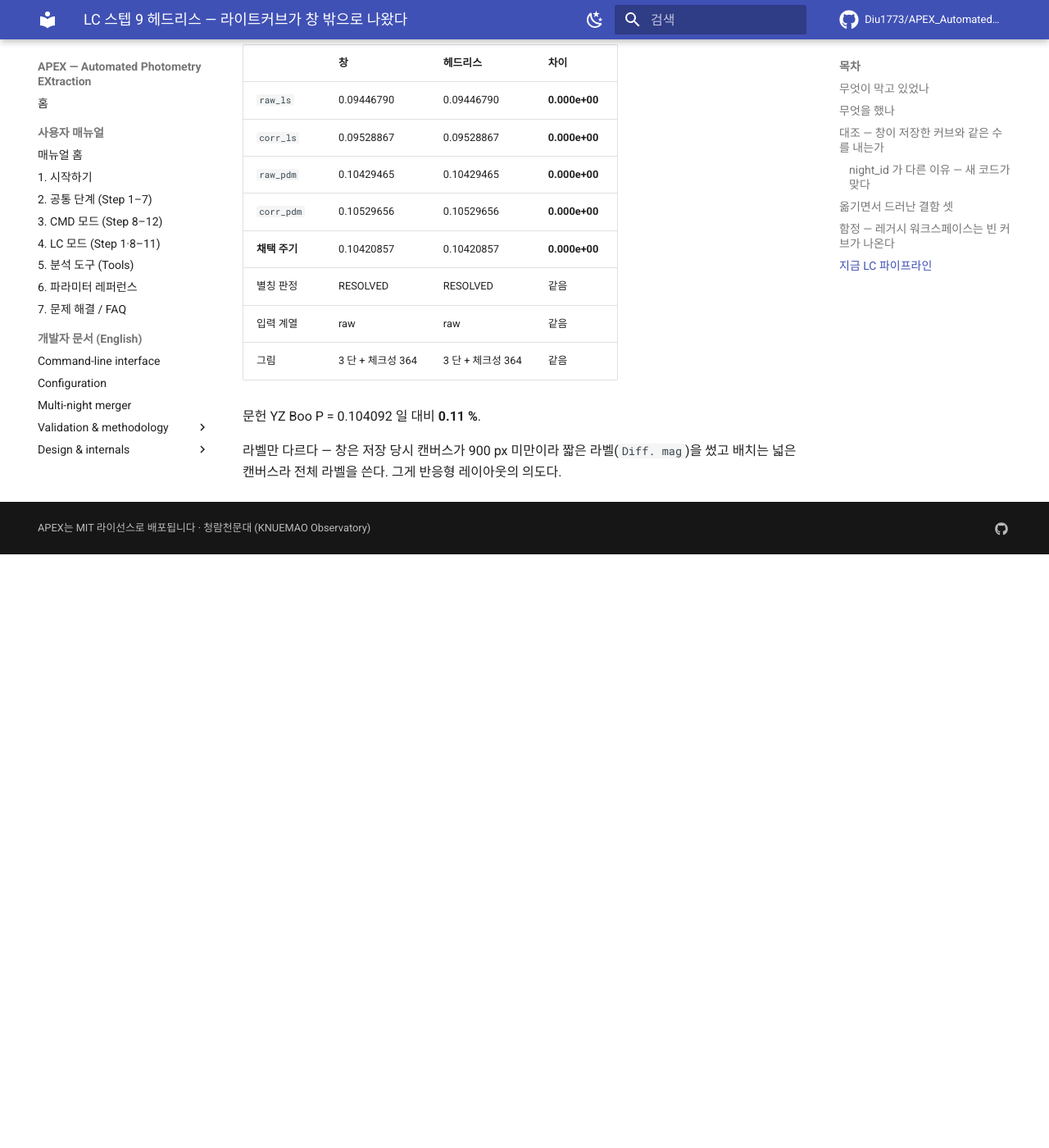
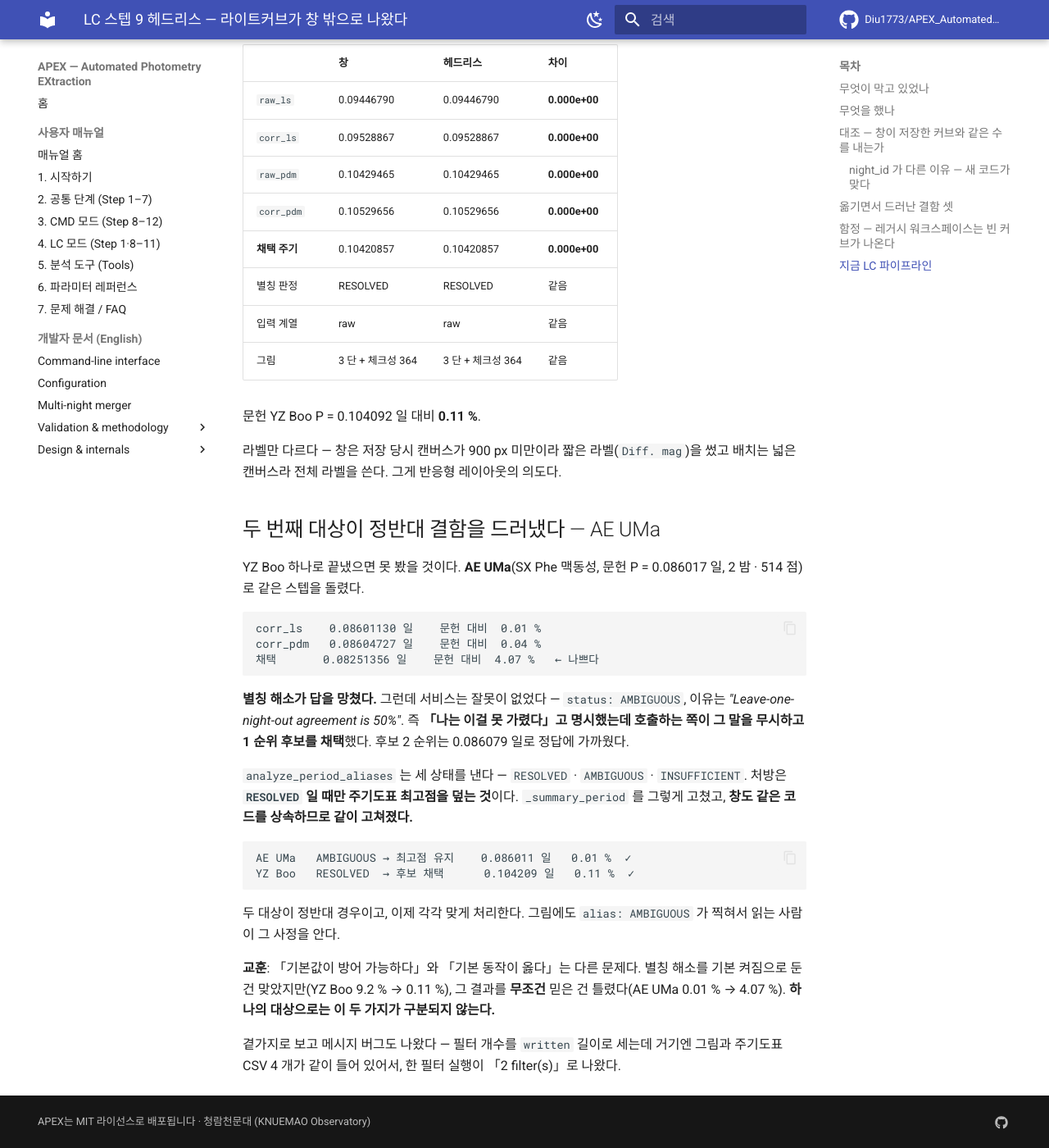
Before and after one commit to Diu1773/APEX_AutomatedPhotometryEXtraction, an MkDocs documentation site: the page built from docs/audit/LC_HEADLESS_STEPS_9_AND_11.md, in a window 1280 px wide and 1400 px high, scrolled down 6592 px. Shown: the whole window at 82% size. Built offline with MkDocs 1.6.1 and Material for MkDocs 9.7.7, drawn with Linux system fonts in a browser that asks for light colours; comment, search, counter and statistics services are not loaded; before the commit the page ends 7268 px from its top, so only the background shows below that.

Commit message:
fix(lc): 별칭 해소가 「못 가렸다」고 하면 주기도표 최고점을 유지한다
두 번째 대상을 돌려 보고 나온 결함이다. AE UMa(SX Phe, 문헌 P=0.086017 일,
2 밤 514 점)에서 주기가 4.07 % 틀리게 나왔는데, 같은 실행의 corr_ls 는
0.01 % 였다 — 직접 측정이 맞았고 후처리가 망친 것이다.

원인: analyze_period_aliases 는 RESOLVED / AMBIGUOUS / INSUFFICIENT 세 상태를
낸다. AE UMa 는 AMBIGUOUS 였고 이유까지 적혀 있었다("Leave-one-night-out
agreement is 50%"). 그런데 _summary_period 는 상태를 안 보고 adopted_period 가
있으면 무조건 썼다. 1 순위 후보가 0.082514, 2 순위가 0.086079 — 정답은 2 순위
쪽이었다.

처방은 RESOLVED 일 때만 주기도표 최고점을 덮는 것이다. 창도 같은 코드를
상속하므로 같이 고쳐졌다.

  AE UMa   AMBIGUOUS → 최고점 유지   0.086011 일   0.01 %
  YZ Boo   RESOLVED  → 후보 채택     0.104209 일   0.11 %

두 대상이 정반대 경우이고 이제 각각 맞게 처리한다. 그림에도
"alias: AMBIGUOUS" 가 찍혀 읽는 사람이 사정을 안다.

F-057 과 짝이다. F-057 은 「별칭 해소를 안 돌려서」 틀린 경우고(YZ Boo
9.2 % → 0.11 %), 이건 「너무 믿어서」 틀린 경우다(AE UMa 0.01 % → 4.07 %).
**대상 하나로는 두 오류가 구분되지 않는다** — YZ Boo 만 봤으면 「항상 켜고
항상 믿는다」가 맞는 규칙처럼 보였다.

곁가지로 보고 메시지 버그도 고쳤다. 필터 개수를 written 길이로 셌는데 거기엔
그림과 주기도표 CSV 4 개가 같이 들어 있어서 한 필터 실행이 「2 filter(s)」로
나왔다. 이제 실제로 분석한 필터 수를 센다.

검증: pytest tests/ → 1,292 passed, 0 failed
      AE UMa 헤드리스 → 0.086011 일 (문헌 대비 0.01 %)
      YZ Boo 헤드리스 → 창 저장본과 0.000e+00 (회귀 없음)

기록: docs/audit/LC_HEADLESS_STEPS_9_AND_11.md · Main/FAILURES.md F-058

Co-Authored-By: Claude Opus 5 <noreply@anthropic.com>

```diff
--- a/docs/audit/LC_HEADLESS_STEPS_9_AND_11.md
+++ b/docs/audit/LC_HEADLESS_STEPS_9_AND_11.md
@@ -286,3 +286,36 @@ GUI 를 만진다. 이건 이관이 아니라 입력읽기·계산·표시를
 
 라벨만 다르다 — 창은 저장 당시 캔버스가 900 px 미만이라 짧은 라벨(`Diff. mag`)을
 썼고 배치는 넓은 캔버스라 전체 라벨을 쓴다. 그게 반응형 레이아웃의 의도다.
+
+## 두 번째 대상이 정반대 결함을 드러냈다 — AE UMa
+
+YZ Boo 하나로 끝냈으면 못 봤을 것이다. **AE UMa**(SX Phe 맥동성, 문헌
+P = 0.086017 일, 2 밤 · 514 점)로 같은 스텝을 돌렸다.
+
+    corr_ls    0.08601130 일    문헌 대비  0.01 %
+    corr_pdm   0.08604727 일    문헌 대비  0.04 %
+    채택       0.08251356 일    문헌 대비  4.07 %   ← 나쁘다
+
+**별칭 해소가 답을 망쳤다.** 그런데 서비스는 잘못이 없었다 —
+`status: AMBIGUOUS`, 이유는 *"Leave-one-night-out agreement is 50%"*. 즉
+**「나는 이걸 못 가렸다」고 명시했는데 호출하는 쪽이 그 말을 무시하고 1 순위
+후보를 채택**했다. 후보 2 순위는 0.086079 일로 정답에 가까웠다.
+
+`analyze_period_aliases` 는 세 상태를 낸다 — `RESOLVED` · `AMBIGUOUS` ·
+`INSUFFICIENT`. 처방은 **`RESOLVED` 일 때만 주기도표 최고점을 덮는 것**이다.
+`_summary_period` 를 그렇게 고쳤고, **창도 같은 코드를 상속하므로 같이 고쳐졌다.**
+
+    AE UMa   AMBIGUOUS → 최고점 유지    0.086011 일   0.01 %  ✓
+    YZ Boo   RESOLVED  → 후보 채택      0.104209 일   0.11 %  ✓
+
+두 대상이 정반대 경우이고, 이제 각각 맞게 처리한다. 그림에도
+`alias: AMBIGUOUS` 가 찍혀서 읽는 사람이 그 사정을 안다.
+
+**교훈**: 「기본값이 방어 가능하다」와 「기본 동작이 옳다」는 다른 문제다.
+별칭 해소를 기본 켜짐으로 둔 건 맞았지만(YZ Boo 9.2 % → 0.11 %), 그 결과를
+**무조건** 믿은 건 틀렸다(AE UMa 0.01 % → 4.07 %). **하나의 대상으로는 이
+두 가지가 구분되지 않는다.**
+
+곁가지로 보고 메시지 버그도 나왔다 — 필터 개수를 `written` 길이로 세는데
+거기엔 그림과 주기도표 CSV 4 개가 같이 들어 있어서, 한 필터 실행이
+「2 filter(s)」로 나왔다.
```
Also changed, not shown: TRACK.md (+17 -4 lines), 3 other files.
